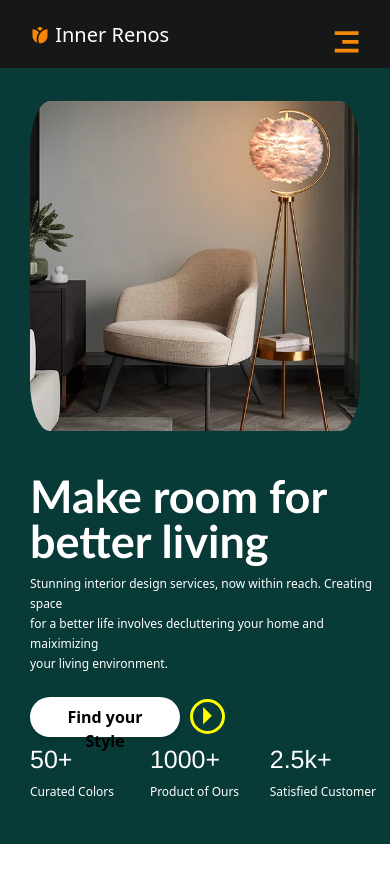
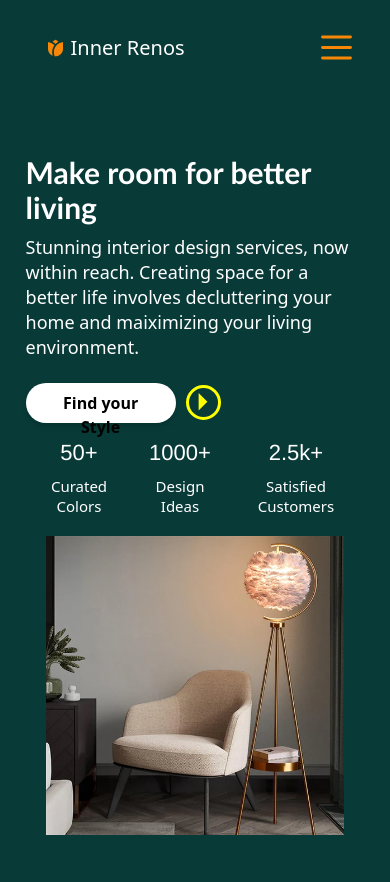
Before and after one commit to adrija24/CODSOFT, a plain HTML site: page Landing Page/index.html in a window 390 px wide. Before the commit the page ends 844 px from the top, so only its background shows below. Drawn offline with nearby package versions, Linux system fonts and the light colour scheme.

Commit message:
navbar updated, hamburger menu added and responsive done

```diff
--- a/Landing Page/index.html
+++ b/Landing Page/index.html
@@ -12,16 +12,35 @@
 
 <body>
     <div id="main">
-        <div id="nav">
+        <nav id="nav">
+            <div class="brand_name_container">
                 <a class="brand_name" href="#">
                     <i class="ri-flower-fill"></i>
-                Inner Renos
+                    <span>Inner Renos</span>
                 </a>
+            </div>
+            <input type="checkbox" id="sidebar_active">
+            <label for="sidebar_active" class="open_sidebar_button">
+                <svg xmlns="http://www.w3.org/2000/svg" x="0px" y="0px" width="35" height="35" viewBox="0 0 50 50">
+                    <path
+                        d="M 5 8 A 2.0002 2.0002 0 1 0 5 12 L 45 12 A 2.0002 2.0002 0 1 0 45 8 L 5 8 z M 5 23 A 2.0002 2.0002 0 1 0 5 27 L 45 27 A 2.0002 2.0002 0 1 0 45 23 L 5 23 z M 5 38 A 2.0002 2.0002 0 1 0 5 42 L 45 42 A 2.0002 2.0002 0 1 0 45 38 L 5 38 z">
+                    </path>
+                </svg>
+            </label>
+            <label id="overlay" for="sidebar_active"></label>
+            <div class="links_container">
+                <label for="sidebar_active" class="close_sidebar_button">
+                    <svg xmlns="http://www.w3.org/2000/svg" x="0px" y="0px" width="35" height="35" viewBox="0 0 30 30">
+                        <path
+                            d="M 7 4 C 6.744125 4 6.4879687 4.0974687 6.2929688 4.2929688 L 4.2929688 6.2929688 C 3.9019687 6.6839688 3.9019687 7.3170313 4.2929688 7.7070312 L 11.585938 15 L 4.2929688 22.292969 C 3.9019687 22.683969 3.9019687 23.317031 4.2929688 23.707031 L 6.2929688 25.707031 C 6.6839688 26.098031 7.3170313 26.098031 7.7070312 25.707031 L 15 18.414062 L 22.292969 25.707031 C 22.682969 26.098031 23.317031 26.098031 23.707031 25.707031 L 25.707031 23.707031 C 26.098031 23.316031 26.098031 22.682969 25.707031 22.292969 L 18.414062 15 L 25.707031 7.7070312 C 26.098031 7.3170312 26.098031 6.6829688 25.707031 6.2929688 L 23.707031 4.2929688 C 23.316031 3.9019687 22.682969 3.9019687 22.292969 4.2929688 L 15 11.585938 L 7.7070312 4.2929688 C 7.5115312 4.0974687 7.255875 4 7 4 z">
+                        </path>
+                    </svg>
+                </label>
                 <a class="nav_options hover:text-orange-500" href="#">
                     Home
                 </a>
                 <a class="nav_options hover:text-orange-500" href="#">
-                How it is work
+                    Our Works
                 </a>
                 <a class="nav_options hover:text-orange-500" href="#">
                     Explore
@@ -30,26 +49,22 @@
                     Shop
                 </a>
                 <a class="nav_options book_club hover:text-orange-500" href="#">
-                Renos's Book Club
-            </a>
-            <a class="login_option hover:text-orange-500" href="#">
-                Login
+                    Renos's Club
                 </a>
                 <button
-                class="flex-shrink-0 px-4 py-2 text-base font-semibold text-white hover:outline-orange-500 outline md:outline-2 outline-white rounded-lg shadow-md focus:ring-offset-2 transition duration-300">
+                    class="flex-shrink-0 px-4 py-2 text-base font-semibold text-white hover:outline-orange-500 outline md:outline-2 rounded-lg shadow-md focus:ring-offset-2 transition duration-300">
                     <h4>Get Started</h4>
                 </button>
-            <a><i class="ri-menu-3-line menu"></i></a>
-            <a><i class="ri-account-circle-fill logo"></i></a>
+            </div>
+        </nav>
 
-        </div>
-
+        <div class="container">
             <div id="left_center">
-            <h2>Make room for</h2>
-            <h2>better living</h2>
-            <h5 class="start">Stunning interior design services, now within reach. Creating space</h5>
-            <h5>for a better life involves decluttering your home and maiximizing</h5>
-            <h5>your living environment.</h5>
+                <div class="left_center_items">
+                    <h2>Make room for better living</h2>
+                    <h5 class="start">Stunning interior design services, now within reach. Creating space for a better
+                        life
+                        involves decluttering your home and maiximizing your living environment.</h5>
                     <div class="button_icon flex items-center">
                         <button
                             class="left_button flex-shrink-0 px-4 py-2 text-base font-semibold text-black bg-white hover:bg-orange-500 hover:text-white rounded-lg shadow-md focus:ring-offset-2 transition duration-300">
@@ -57,22 +72,27 @@
                         </button>
                         <i class="ri-arrow-right-s-fill" id="arrow"></i>
                     </div>
-
+                </div>
+                <div id="left_bottom">
+                    <div class="bottom_items">
+                        <h1>50+</h1>
+                        <p>Curated Colors</p>
+                    </div>
+                    <div class="bottom_items">
+                        <h1>1000+</h1>
+                        <p>Design Ideas</p>
+                    </div>
+                    <div class="bottom_items">
+                        <h1>2.5k+</h1>
+                        <p>Satisfied Customers</p>
+                    </div>
+                </div>
             </div>
             <div id="right_center">
                 <img src="./assets/image1.webp" alt="image">
             </div>
-        <div id="left_bottom">
-            <h1>50+</h1>
-            <h1>1000+</h1>
-            <h1>2.5k+</h1>
-            <h5>Curated Colors</h5>
-            <h5>Product of Ours</h5>
-            <h5>Satisfied Customer</h5>
         </div>
     </div>
-
 </body>
 
 </html>
-<!-- bg-gradient-to-r from-green-400 to-blue-500 hover:from-pink-500 hover:to-yellow-500 ... -->
--- a/Landing Page/style.css
+++ b/Landing Page/style.css
@@ -11,94 +11,113 @@ body {
 }
 
 #main {
-  height: 100%;
+  min-height: 100%;
   width: 100%;
+  padding: 0 4vw;
   background-color: #083a37;
-  display: grid;
-  grid-template-columns: 50% 50%;
-  grid-template-rows: 20% 60% 20%;
 }
+
 #nav {
-  grid-column: 1 / 4;
-  display: grid;
-  grid-template-columns: 30% 8% 8% 8% 6% 18% 5% 18%;
-  justify-items: center;
+  display: flex;
+  align-items: center;
   color: white;
-  grid-column-gap: 5px;
   padding-top: 35px;
+  min-width: 100%;
 }
-#nav i {
-  color: rgb(248, 135, 7);
+
+.brand_name_container {
+  display: flex;
+  justify-content: start;
+  align-items: center;
+  width: 100%;
 }
+
 #nav .brand_name {
   font-weight: 700;
   font-size: 30px;
 }
-#nav .nav_options {
-  padding-top: 13px;
+
+#nav i {
+  color: rgb(248, 135, 7);
+}
+
+.links_container {
+  display: flex;
+  justify-content: end;
+  align-items: center;
+  width: 100%;
+}
+
+.nav_options {
+  margin: 0 10px;
   font-size: 15px;
   font-weight: 400;
+  width: max-content;
 }
-#nav .shop {
-  justify-self: start;
-  padding-left: 12px;
+
+#nav svg {
+  fill: rgb(248, 135, 7);
 }
-#nav .book_club {
-  justify-self: start;
+
+#sidebar_active {
+  display: none;
 }
-#nav .login_option {
-  padding-top: 8px;
+
+.open_sidebar_button,
+.close_sidebar_button {
+  display: none;
 }
+
 #nav button {
   width: 120px;
   height: 40px;
-  /* color: black; */
+  margin: 0 10px;
   border-radius: 40px;
-  justify-self: start;
   background-color: rgba(red, green, blue, 10%);
-  /* opacity: 0.3; */
 }
-#nav .logo {
-  display: none;
-}
-#nav .menu {
-  display: none;
+
+.container {
+  display: flex;
+  justify-content: space-around;
+  padding: 50px 0;
+  margin: auto;
 }
 
 #left_center {
-  /* background-color: bisque; */
-  padding: 40px;
-  padding-left: 80px;
+  margin: auto 40px;
   color: white;
+  width: 50%;
 }
+
 #left_center h2 {
   font-size: 50px;
   font-weight: 700;
   font-family: "Gill Sans", "Gill Sans MT", Calibri, "Trebuchet MS", sans-serif;
   line-height: 60px;
 }
+
 #left_center h5 {
   font-size: 15px;
   line-height: 30px;
 }
+
 #left_center .start {
   padding-top: 15px;
 }
+
 .button_icon {
   padding-top: 20px;
 }
+
 #left_center .left_button {
   margin-top: 0px;
   width: 150px;
   height: 40px;
   align-self: center;
-  /* color: black; */
   border-radius: 40px;
 }
+
 #left_center #arrow {
-  /* position: absolute;
-  top: 64.5%;
-  left: 18%; */
   display: flex;
   align-items: center;
   justify-content: center;
@@ -110,176 +129,155 @@ body {
   width: 35px;
   height: 35px;
   cursor: pointer;
-  /* transform: translate(-50%,-50%); */
 }
 
 #right_center {
-  /* background-color: rgb(20, 182, 87); */
-  grid-column: 2;
-  grid-row: 2 / 4;
-  align-self: center;
+  display: flex;
+  justify-content: center;
 }
+
 #right_center img {
   width: 100%;
   height: auto;
-  padding: 10px 180px 35px 40px;
-  border-radius: 50px;
+  border-radius: 20px;
+  margin: auto 40px;
 }
 
 #left_bottom {
-  /* background-color: rgb(186, 238, 127); */
-  grid-column: 1 / 2;
-  display: grid;
-  grid-template-columns: 33.3% 33.3% 33.3%;
-  grid-template-rows: 35% 35% 35%;
+  display: flex;
   justify-items: center;
   color: white;
-  /* padding-top: 20px; */
 }
+
+.bottom_items {
+  display: flex;
+  flex-direction: column;
+  justify-content: center;
+  align-items: center;
+  margin: 20px 10px;
+}
+
 #left_bottom h1 {
   font-size: 30px;
   font-weight: 500;
   font-family: "Franklin Gothic Medium", "Arial Narrow", Arial, sans-serif;
 }
 
-@media (max-width: 400px) {
-  #main {
-    /* height: 100%; */
-    /* width: 100%; */
-    /* background-color: #083a37; */
-    /* display: grid; */
-    /* grid-template-columns: 50% 50%; */
-    grid-template-rows: 8% 47% 32% 13% !important;
+@media (max-width: 900px) {
+  .brand_name_container {
+    justify-content: center;
   }
-  #nav {
-    background-color: rgb(22, 24, 24);
-    /* grid-column: 1 / 3; */
-    /* grid-row: 1; */
-    /* display: grid; */
-    grid-template-columns: 60% 40% !important;
-    /* justify-items: start;
-    color: white;
-    grid-column-gap: none;
-    padding-left: 30px; */
-    padding-top: 20px !important;
-  }
-  #nav .brand_name {
-    font-weight: 500;
-    font-size: 20px !important;
-  }
-  #nav .nav_options {
+
+  .brand_name span {
     display: none;
   }
-  #nav .login_option {
-    display: none;
-  }
-  #nav button {
-    display: none;
-  }
-  #nav .logo {
-    display: none;
-  }
-  #nav .menu {
-    /* background-color: rgb(179, 41, 41); */
-    /* display: initial; */
-    /* font-size: 30px !important; */
-    /* font-weight: 700;
-    padding-left: 0px; */
-    align-self: end !important;
-    margin-right: 30px !important;
+
+  .container {
+    flex-direction: column;
   }
 
   #left_center {
-    /* background-color: rgb(77, 67, 56); */
-    padding: 10px 10px 0px 30px !important;
-    /* padding: none !important; */
-    grid-column: 1 / 3;
-    grid-row: 3;
+    display: flex;
+    padding: 20px 0 30px 0;
+    width: fit-content;
   }
+
   #left_center h2 {
-    font-size: 45px !important;
-    line-height: 45px !important;
+    font-size: 30px;
+    line-height: 35px;
   }
-  #left_center h5 {
-    font-size: 12px !important;
-    line-height: 20px !important;
-  }
-  /* #left_center .start {
-    padding-top: 10px;
-  }
-  .button_icon{
-    padding-top: 5px;
-  } */
 
-  #right_center {
-    /* background-color: rgb(20, 182, 87); */
-    grid-column: 1 / 3;
-    grid-row: 2;
-  }
-  #right_center img {
-    width: auto !important;
-    height: 330px !important;
-    padding-left: 30px !important;
-    padding-top: 0px !important;
-    padding-bottom: 0px !important;
-    /* border-radius: 50px; */
+  .left_center_items {
+    display: flex;
+    flex-direction: column;
   }
 
   #left_bottom {
-    /* background-color: rgb(186, 238, 127); */
-    grid-column: 1 / 3;
-    justify-items: start;
-    padding-top: 10px;
-    padding-left: 30px;
-    line-height: 20px;
-  }
-  #left_bottom h1 {
-    font-size: 25px !important;
-    font-weight: 400;
-    font-family: "Franklin Gothic Medium", "Arial Narrow", Arial, sans-serif;
-  }
-  #left_bottom h5 {
-    font-size: 12px !important;
+    display: flex;
+    flex-direction: row !important;
+    padding: 20px 30px;
   }
 }
 
-@media (max-width: 600px) {
-  #main {
-    /* height: 100%; */
-    /* width: 100%; */
-    /* background-color: #083a37; */
-    /* display: grid; */
-    grid-template-columns: 50% 50%;
-    grid-template-rows: 8% 47% 32% 13%;
+@media (max-width: 700px) {
+  #nav {
+    padding: 10px 0;
   }
-  #nav {
-    /* background-color: rgb(22, 24, 24); */
-    grid-column: 1 / 3;
-    /* grid-row: 1; */
-    display: grid;
-    grid-template-columns: 70% 30%;
-    justify-items: start;
-    color: white;
-    grid-column-gap: none;
-    padding-top: 25px;
-    padding-left: 30px;
+
+  .brand_name {
+    display: flex;
+    font-size: 20px !important;
   }
+
+  .brand_name span {
+    margin-left: 5px;
+    display: flex;
+  }
+
+  .links_container {
+    flex-direction: column;
+    align-items: flex-start;
+    position: fixed;
+    top: 0;
+    right: -100%;
+    padding: 10px 0 20px 0;
+    z-index: 10;
+    width: 250px;
+    background-color: black;
+    box-shadow: -5px 0 5px rgba(0, 0, 0, 0.25);
+    transition: 0.75s ease-out;
+  }
+
+  #nav a {
+    box-sizing: border-box;
+    height: auto;
+    width: 100%;
+    padding: 20px 30px;
+    justify-content: flex-start;
+  }
+
+  .open_sidebar_button,
+  .close_sidebar_button {
+    padding: 20px;
+    display: block;
+  }
+
+  .close_sidebar_button {
+    margin: 0 15px;
+  }
+
+  #sidebar_active:checked~.links_container {
+    right: 0;
+  }
+
+  #sidebar_active:checked~#overlay {
+    height: 100%;
+    width: 100%;
+    position: fixed;
+    top: 0;
+    left: 0;
+    z-index: 9;
+    backdrop-filter: blur(5px);
+    transition: 0.75s ease-out;
+  }
+
   #nav .brand_name {
     font-weight: 500;
     font-size: 30px;
   }
-  #nav .nav_options {
-    display: none;
-  }
+
   #nav .login_option {
     display: none;
   }
+
   #nav button {
     display: none;
   }
+
   #nav .logo {
     display: none;
   }
+
   #nav .menu {
     display: initial;
     font-size: 30px;
@@ -288,49 +286,80 @@ body {
   }
 
   #left_center {
-    /* background-color: rgb(77, 67, 56); */
     padding: 15px 30px 0px 30px;
-    grid-column: 1 / 3;
-    grid-row: 3;
   }
-  #left_center h2 {
-    font-size: 60px;
-    line-height: 70px;
-  }
+
   #left_center h5 {
     font-size: 18px;
     line-height: 25px;
   }
+
   #left_center .start {
     padding-top: 10px;
   }
+
   .button_icon {
     padding-top: 15px;
   }
 
-  #right_center {
-    /* background-color: rgb(20, 182, 87); */
-    grid-column: 1 / 3;
-    grid-row: 2;
+  #left_center {
+    display: flex;
+    flex-direction: column;
   }
+
   #right_center img {
     width: 100%;
     height: 400px;
     padding: 0px 30px;
-    /* border-radius: 50px; */
   }
 
   #left_bottom {
-    /* background-color: rgb(186, 238, 127); */
     grid-column: 1 / 3;
     justify-items: start;
     padding-top: 15px;
     padding-left: 30px;
     line-height: 20px;
   }
+
   #left_bottom h1 {
     font-size: 30px;
+    margin: 10px;
     font-weight: 500;
     font-family: "Franklin Gothic Medium", "Arial Narrow", Arial, sans-serif;
   }
+
+  #left_bottom p {
+    font-size: 15px;
+    margin: 10px;
+    text-align: center;
+  }
 }
+
+@media screen and (max-width: 575px) {
+  #left_center {
+    margin: 0;
+    padding: 10px;
+    width: 100%;
+  }
+
+  #left_bottom {
+    padding: 0px;
+  }
+
+  .bottom_items h1 {
+    font-size: 22px !important;
+    line-height: normal;
+    margin: 10px 10px 0 10px !important;
+  }
+}
+
+@media screen and (max-width: 400px) {
+  .bottom_items {
+    margin: 0;
+  }
+
+  #right_center img {
+    width: 100%;
+    height: auto;
+  }
+}
```
Also changed, not shown: Landing Page/close.svg (added), Landing Page/hamburger.svg (added). Lines whose indentation alone changed are shown as unchanged.
